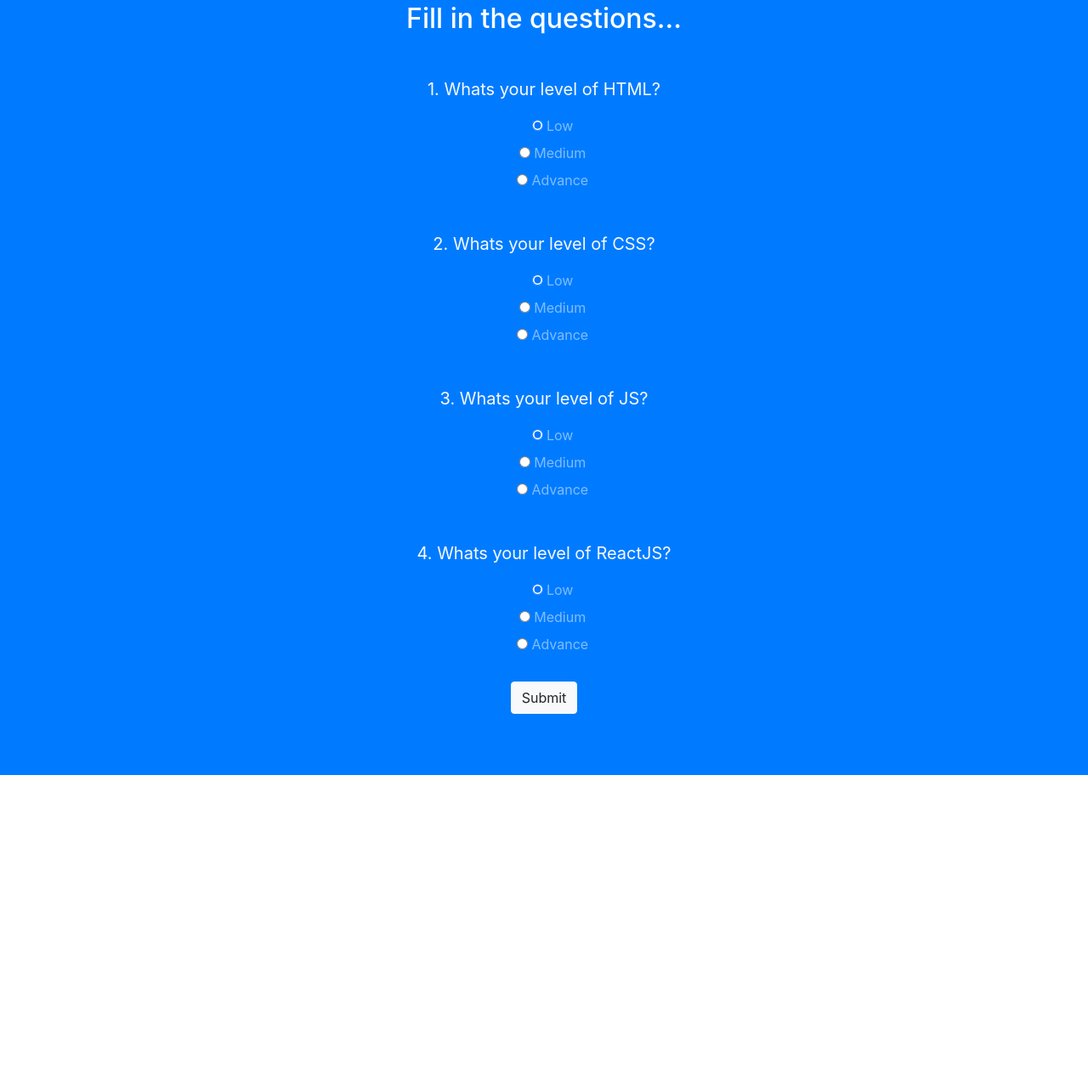
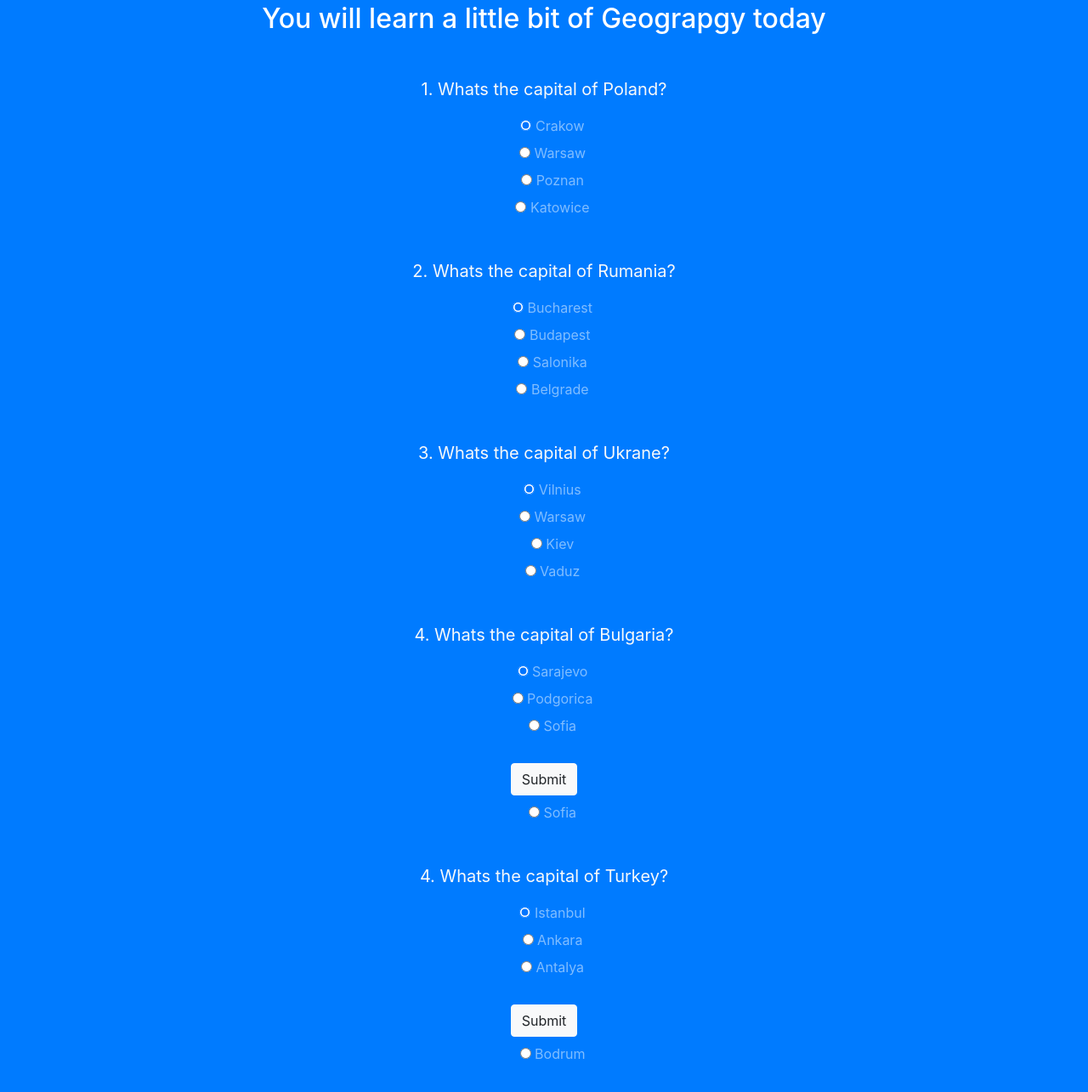
Before and after one commit to angelsol299/morenJS, a plain HTML site: page index.html in a window 1280 px wide. Shown: the part 235-1520 px from the top of the page at 85% size. Before the commit the page ends 1147 px from the top, so only its background shows below. Drawn offline with nearby package versions, Linux system fonts and the light colour scheme.

Commit message:
adding more questions

```diff
--- a/index.html
+++ b/index.html
@@ -14,7 +14,7 @@
     <!-- upper part -->
     <div class="intro py-3 bg-white text-center">
       <div class="container">
-        <h2 class="text-primary display-3 my-4">Web Dev levels</h2>
+        <h2 class="text-primary display-3 my-4">schatz master this :)</h2>
       </div>
     </div>
 
@@ -28,78 +28,118 @@
     <!-- levels part -->
     <div class="quiz py-4 bg-primary">
       <div class="container">
-        <h2 class="my-5 text-white text-center">Fill in the questions...</h2>
+        <h2 class="my-5 text-white text-center">You will learn a little bit of Geograpgy today</h2>
 
         <form class="quiz-form text-light text-center">
           <div class="my-5">
             <p class="lead font-weight-normal">
-              1.  Whats your level of HTML?
+              1.  Whats the capital of Poland?
             </p>
             <div class="form-check my-2 text-white-50">
               <input type="radio" name="q1" value="A" checked />
-              <label class="form-check-label">Low</label>
+              <label class="form-check-label">Crakow</label>
             </div>
             <div class="form-check my-2 text-white-50">
               <input type="radio" name="q1" value="B" />
-              <label class="form-check-label">Medium</label>
+              <label class="form-check-label">Warsaw</label>
             </div>
             <div class="form-check my-2 text-white-50">
               <input type="radio" name="q1" value="C" />
-              <label class="form-check-label">Advance</label>
+              <label class="form-check-label">Poznan</label>
+            </div>
+            <div class="form-check my-2 text-white-50">
+              <input type="radio" name="q1" value="D" />
+              <label class="form-check-label">Katowice</label>
             </div>
             <div class="my-5">
               <p class="lead font-weight-normal">
-                2.  Whats your level of CSS?
+                2.  Whats the capital of Rumania?
               </p>
               <div class="form-check my-2 text-white-50">
                 <input type="radio" name="q2" value="A" checked />
-                <label class="form-check-label">Low</label>
+                <label class="form-check-label">Bucharest</label>
               </div>
               <div class="form-check my-2 text-white-50">
                 <input type="radio" name="q2" value="B" />
-                <label class="form-check-label">Medium</label>
+                <label class="form-check-label">Budapest</label>
               </div>
               <div class="form-check my-2 text-white-50">
                 <input type="radio" name="q2" value="C" />
-                <label class="form-check-label">Advance</label>
+                <label class="form-check-label">Salonika</label>
+              </div>
+              <div class="form-check my-2 text-white-50">
+                <input type="radio" name="q2" value="D" />
+                <label class="form-check-label">Belgrade</label>
               </div>
               <div class="my-5">
                 <p class="lead font-weight-normal">
-                  3.  Whats your level of JS?
+                  3.  Whats the capital of Ukrane?
                 </p>
                 <div class="form-check my-2 text-white-50">
                   <input type="radio" name="q3" value="A" checked />
-                  <label class="form-check-label">Low</label>
+                  <label class="form-check-label">Vilnius</label>
                 </div>
                 <div class="form-check my-2 text-white-50">
                   <input type="radio" name="q3" value="B" />
-                  <label class="form-check-label">Medium</label>
+                  <label class="form-check-label">Warsaw</label>
                 </div>
                 <div class="form-check my-2 text-white-50">
                   <input type="radio" name="q3" value="C" />
-                  <label class="form-check-label">Advance</label>
+                  <label class="form-check-label">Kiev</label>
+                </div>
+                <div class="form-check my-2 text-white-50">
+                  <input type="radio" name="q3" value="D" />
+                  <label class="form-check-label">Vaduz</label>
                 </div>
           </div>
           <div class="my-5">
             <p class="lead font-weight-normal">
-              4.  Whats your level of ReactJS?
+              4.  Whats the capital of Bulgaria?
             </p>
             <div class="form-check my-2 text-white-50">
               <input type="radio" name="q4" value="A" checked />
-              <label class="form-check-label">Low</label>
+              <label class="form-check-label">Sarajevo</label>
             </div>
             <div class="form-check my-2 text-white-50">
               <input type="radio" name="q4" value="B" />
-              <label class="form-check-label">Medium</label>
+              <label class="form-check-label">Podgorica</label>
             </div>
             <div class="form-check my-2 text-white-50">
               <input type="radio" name="q4" value="C" />
-              <label class="form-check-label">Advance</label>
+              <label class="form-check-label">Sofia</label>
             </div>
             <br>
             <div class="text-center">
               <input type="submit" class="btn btn-light">
             </div>
+            <div class="form-check my-2 text-white-50">
+              <input type="radio" name="q4" value="D" />
+              <label class="form-check-label">Sofia</label>
+            </div>
+            <div class="my-5">
+              <p class="lead font-weight-normal">
+                4.  Whats the capital of Turkey?
+              </p>
+              <div class="form-check my-2 text-white-50">
+                <input type="radio" name="q5" value="A" checked />
+                <label class="form-check-label">Istanbul</label>
+              </div>
+              <div class="form-check my-2 text-white-50">
+                <input type="radio" name="q5" value="B" />
+                <label class="form-check-label">Ankara</label>
+              </div>
+              <div class="form-check my-2 text-white-50">
+                <input type="radio" name="q5" value="C" />
+                <label class="form-check-label">Antalya</label>
+              </div>
+              <br>
+              <div class="text-center">
+                <input type="submit" class="btn btn-light">
+              </div>
+              <div class="form-check my-2 text-white-50">
+                <input type="radio" name="q5" value="D" />
+                <label class="form-check-label">Bodrum</label>
+              </div>
         </form>
       </div>
     </div>
--- a/main.js
+++ b/main.js
@@ -1,4 +1,4 @@
-const correctAnswers = ["B", "A", "C", "A"];
+const correctAnswers = ["B", "A", "C", "D", "A"];
 const form = document.querySelector(".quiz-form");
 const result = document.querySelector(".result");
 
@@ -9,13 +9,14 @@ form.addEventListener("submit", e => {
     form.q1.value,
     form.q2.value,
     form.q3.value,
-    form.q4.value
+    form.q4.value,
+    form.q5.value
   ];
 
   //Check answers
   userAnswers.forEach((answer, index) => {
     if (answer === correctAnswers[index]) {
-      score += 25;
+      score += 20;
     }
   });
   //show result on page
```
